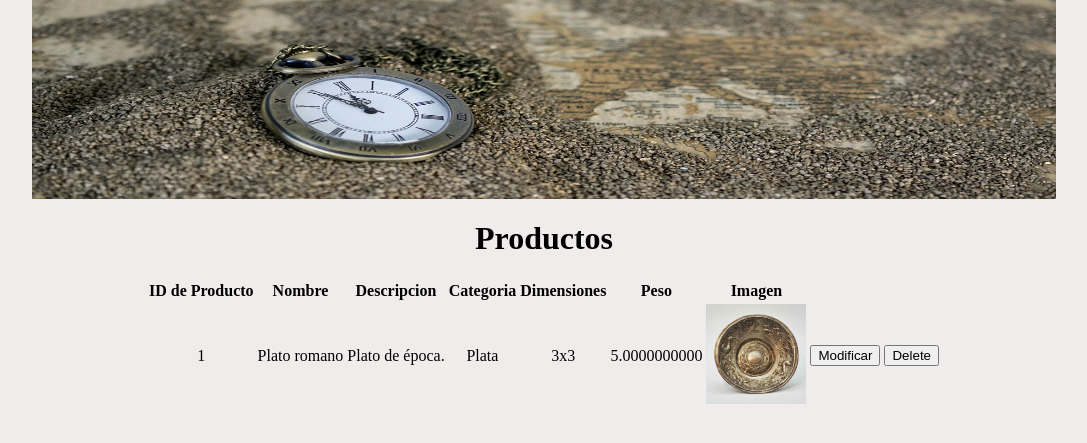
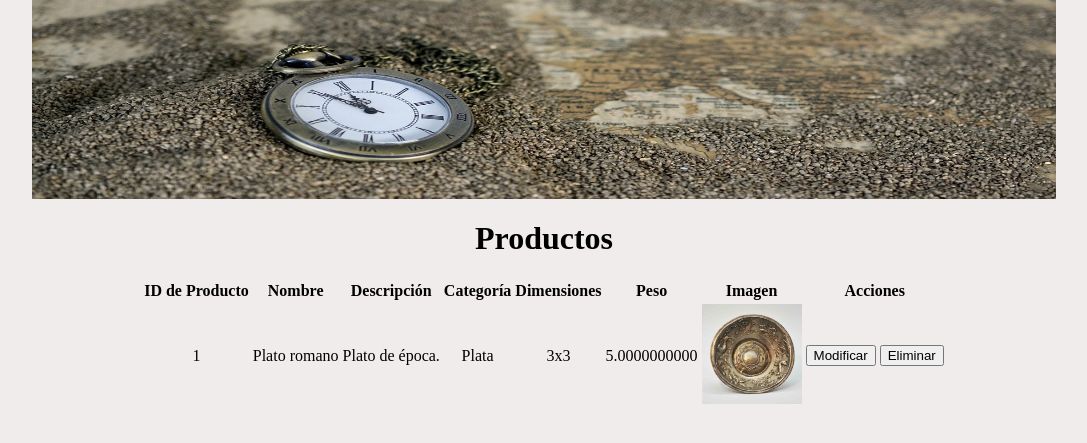
Before and after one commit to icansee33/JesusRojasLinoBenavidesFastAPIGracoSoft, a FastAPI app: page /product/list/ in a window 1280 px wide. Shown: the part 101-544 px from the top of the page, without its empty margins (96-1183 px from the left). Run offline with FastAPI, Linux system fonts and the light colour scheme.

Commit message:
Correcciones en Producto.

```diff
--- a/crudProducto.py
+++ b/crudProducto.py
@@ -44,6 +44,7 @@ def delete_product(db: Session, product_id: int):
     db.commit()
     return db_product
 
+
 def get_products(db: Session, skip: int = 0, limit: int = 100):
     return db.query(models.Producto).offset(skip).limit(limit).all()
 
--- a/main.py
+++ b/main.py
@@ -18,6 +18,7 @@ import os
 import uuid
 from datetime import date, datetime, timedelta
 from sqlApp.database import SessionLocal, engine
+
 
 # Crear todas las tablas en la base de datos
 models.Base.metadata.create_all(bind=engine)
@@ -260,7 +261,7 @@ async def update_producto_post(request: Request,
     product_update = schemas.ProductUpdate(
         id_producto=id_producto, id_artesano=id_artesano,
         nombre=nombre, descripcion=descripcion, cantidad_disponible=cantidad_disponible,categoria=categoria,
-        dimensiones=dimensiones, peso=peso, id_tipo=id_tipo, imagen=imagenpath,
+        dimensiones=dimensiones, peso=peso, id_tipo=id_tipo, imagenpath=imagenpath,
     )
     crudProducto.update_product(db=db, product_id=id_producto, product=product_update)
     products = crudProducto.get_products(db)
@@ -272,27 +273,17 @@ async def update_producto_post(request: Request,
 
 
 
-
-
-
-@app.post("/product/delete/{product_id}/", response_class=HTMLResponse)
-async def delete_tipo_producto(request: Request, product_id: int, db: Session = Depends(get_db)):
-    print("Id producto: ", product_id)
-    crudProducto.delete_product(db=db, product_id=product_id)
-    products = crudProducto.get_products(db)
-    return templates.TemplateResponse("listaProducto.html.jinja", {"request": request, "Products": products})
-
-
 @app.get("/product/create/", response_class=HTMLResponse)
-async def create_producto_template(request: Request):
-    return templates.TemplateResponse("crearProducto.html.jinja", {"request": request})
-
+async def create_producto_template(request: Request, db: Session = Depends(get_db)):
+    types = crudTipoProducto.get_types(db)
+    return templates.TemplateResponse("crearProducto.html.jinja", {"request": request, "types": types})
 
 
 @app.get("/product/update/{product_id}/", response_class=HTMLResponse)
 async def update_producto_template(request: Request, product_id: int, db: Session = Depends(get_db)):
     product = crudProducto.get_product_by_id(db, product_id)
-    return templates.TemplateResponse("modificarProducto.html.jinja", {"request": request, "product": product})
+    types = crudTipoProducto.get_types(db)
+    return templates.TemplateResponse("modificarProducto.html.jinja", {"request": request, "product": product, "types": types})
 
 
 @app.get("/product/list/", response_class=HTMLResponse, name="read_productos")
@@ -307,6 +298,15 @@ async def read_productos(request: Request, db: Session = Depends(get_db)):
             print("Product ID:", product.id_producto)
             print("Product Name:", product.nombre)
     return templates.TemplateResponse("listaProducto.html.jinja", {"request": request, "Products": products})
+
+
+
+@app.post("/product/delete/{product_id}/", response_class=HTMLResponse)
+async def delete_producto(request: Request, product_id: int, db: Session = Depends(get_db)):
+    crudProducto.delete_product(db=db, product_id=product_id)
+    return RedirectResponse(url='/product/list/', status_code=303)
+
+
 
 
 #Resenas
--- a/templates/listaProducto.html.jinja
+++ b/templates/listaProducto.html.jinja
@@ -7,11 +7,12 @@
     <tr>
         <th>ID de Producto</th>
         <th>Nombre</th>
-        <th>Descripcion</th>
-        <th>Categoria</th>
+        <th>Descripción</th>
+        <th>Categoría</th>
         <th>Dimensiones</th>
         <th>Peso</th>
         <th>Imagen</th>
+        <th>Acciones</th>
     </tr>
     {% for product in Products %}
     <tr>
@@ -22,16 +23,11 @@
         <td>{{ product.dimensiones }}</td>
         <td>{{ product.peso }}</td>
         <td><img src="/{{product.imagen}}" alt="{{ product.nombre }}" width="100"></td>
-
-         <td>
-            <button value="Modificar" onclick="window.location.href='/product/update/{{product.id_producto}}' ;" >Modificar</button>
-
-
+        <td>
+            <button onclick="window.location.href='/product/update/{{product.id_producto}}';">Modificar</button>
             <form action="/product/delete/{{ product.id_producto }}" method="post" style="display:inline;">
-                <input type="hidden" class="form-control" name="id_producto"  value="{{product.id_producto}}">
-                <button type="submit">Delete</button>
+                <button type="submit">Eliminar</button>
             </form>
-
         </td>
     </tr>
     {% endfor %}
```
Also changed, not shown: templates/crearProducto.html.jinja (+16 -2 lines), templates/modificarProducto.html.jinja (+10 -3 lines), crudTipoProducto.py (line endings or trailing spaces), sql_app.db, static/images/mapvzla_306a14dfb89f4910bdee03f3b41c54ef.jpg (added), static/images/mapvzla_558e228940464023bd1a3c5e3bf72766.jpg (added), static/images/mapvzla_680a7e06edff401abe7e3bb66d206cc9.jpg (added), static/images/mapvzla_9bb2afe7354e408080e054f36a7b9a09.jpg (added), static/images/mapvzla_e63155a668ab4f9c87a1b07649051490.jpg (added), static/images/tarea1lino_5ec98fb82caf4adcacf316ef14d0e61f.png (added), static/images/tarea1lino_f1c890afd0c34ebd981afbc3a385a9c0.png (added), 1 other file.
